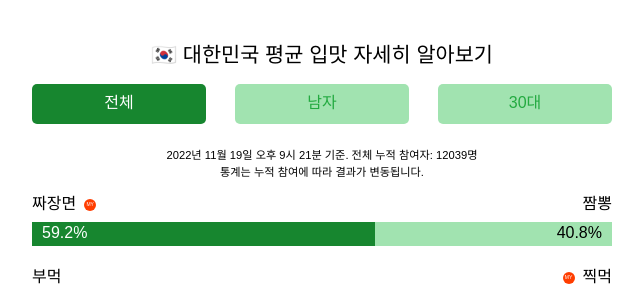
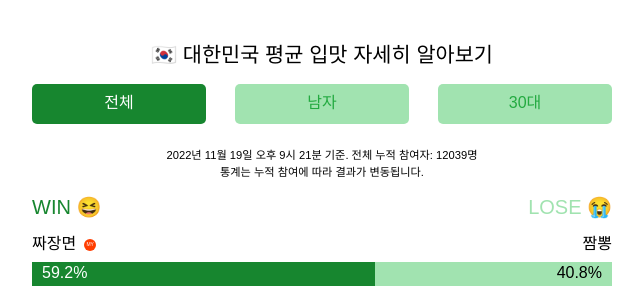
Before and after one commit to bearjelly/dotdanbae, a plain HTML site: page pages/mine.html in a window 1280 px wide. Shown: the part 501-793 px from the top of the page, without its empty margins (318-961 px from the left). Drawn offline with Linux system fonts and the light colour scheme; a web font is replaced by a local one.

Commit message:
mine.html 1.Url 텍스트 추가 2.win lose 추가
<!-- 2023/1/25 추가 및 수정 --> 으로 검색해 주세요~

```diff
--- a/common/scss/partials/layout/_layout.scss
+++ b/common/scss/partials/layout/_layout.scss
@@ -201,6 +201,22 @@ footer {
 }
 
 .ave-range {
+  &__state {
+    display: flex;
+    flex-wrap: nowrap;
+    justify-content: space-between;
+    margin-bottom: 10px;
+    > div {
+      font-family: $base_b_ff;
+      font-size: 1.25rem;
+    }
+    .win {
+      color: $green;
+    }
+    .lose {
+      color: $green_l2;
+    }
+  }
   &__result {
     margin-bottom: 20px;
   }
@@ -289,3 +305,7 @@ footer {
     font-family: $base_b_ff;
   }
 }
+
+.url {
+  margin-top: 12px;
+}
--- a/pages/mine.html
+++ b/pages/mine.html
@@ -129,6 +129,12 @@
         </p>
 
         <div class="ave-range">
+          <!-- 2023/1/25 추가 및 수정 -->
+          <div class="ave-range__state">
+            <div class="win">WIN 😆</div>
+            <div class="lose">LOSE 😭</div>
+          </div>
+
           <div class="ave-range__result">
             <div class="ave-range__result__titles">
               <!-- 본인이 선택했던 것에 .tag-mine 추가 -->
@@ -396,6 +402,9 @@
             정리해드림 홈으로
           </button>
         </div>
+
+        <!-- 2023/1/25 추가 및 수정 -->
+        <div class="url">clear.dotanbae.com</div>
       </div>
     </div>
 
```
Also changed, not shown: common/scss/styles.css.
